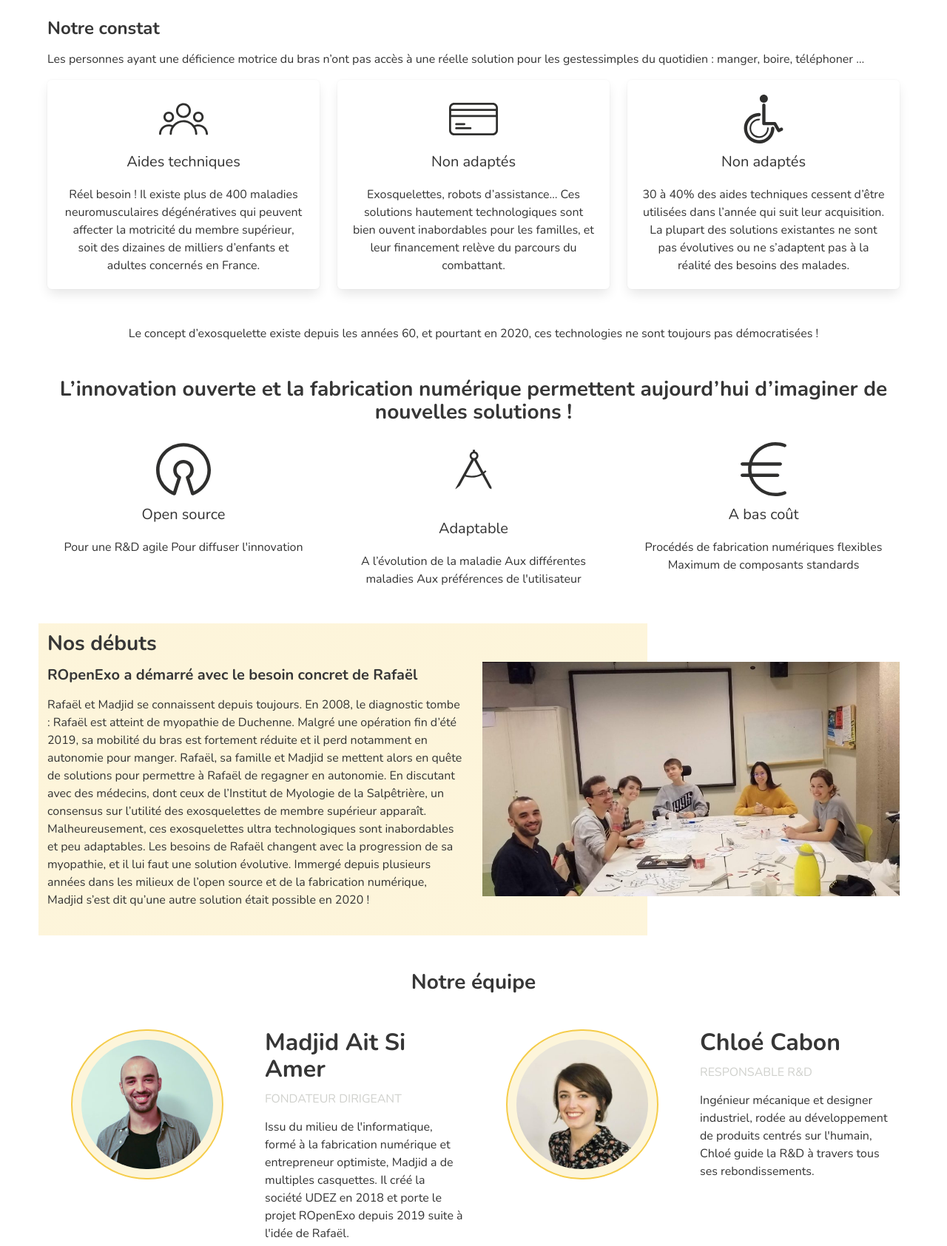
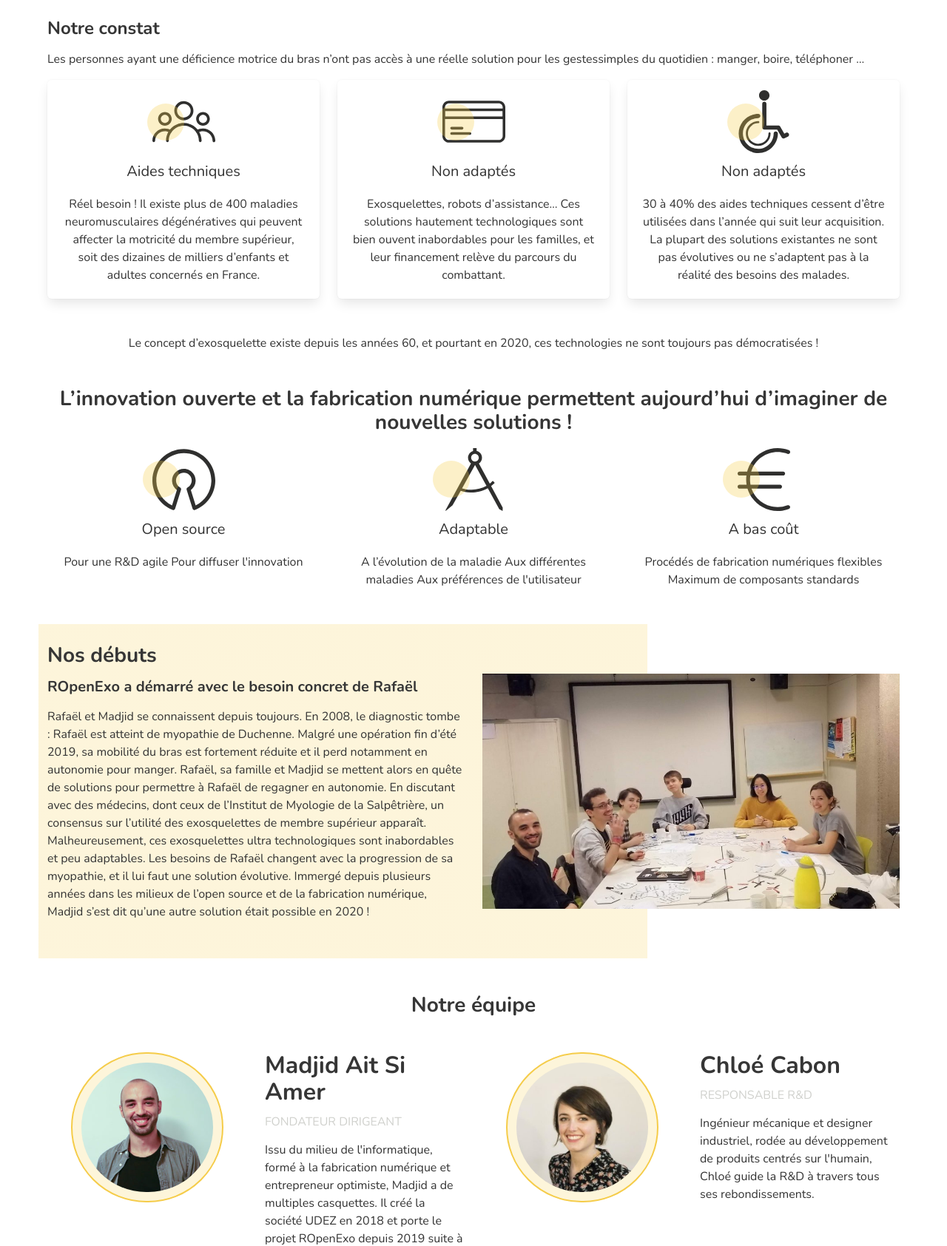
Before and after one commit to Zerui-WANG/ROpenExoWebsite, a Django app: page / in a window 1280 px wide. Shown: the part 619-2304 px from the top of the page at 74% size. Run offline with Django 3.2, Linux system fonts and the light colour scheme; style sheets or scripts are compiled from the project's sources; some libraries are stand-ins or nearby versions.

Commit message:
css: add circle tricks

```diff
--- a/assets/src/styles/main.scss
+++ b/assets/src/styles/main.scss
@@ -11,22 +11,36 @@
 // Import specific styles
 @import "footer.scss";
 
-
+$icon-width: 85px;
+$circle-width: 50px;
 .icon-ROE-homepage{
-    width:20%;
+    width: $icon-width;
     margin: auto;
     display: block;
     margin-bottom: 12px;
+    margin-top: -($icon-width/2 + $circle-width/2);
 }
 
-.icon-ROE-homepage::before{
-    width: 40px;
-    height: 40px;
-    border-radius: 20px;
+// .span-icon-ROE-homepage {
+//     display: block;
+// }
+.span-icon-ROE-homepage::before{
+    display: block;
+    content: " ";
+    width: $circle-width;
+    height: $circle-width;
+    border-radius: 50%;
+    background-color: rgba(245,204,73,0.3);
+    position: relative;
+    margin-left: 35%;
+    margin-top: 12px;
 }
 
+$padding-top-bottom-sections: 15px;
 .background-progress{
     background: linear-gradient(to right, #F5CC4933 70%, white 30%);
+    padding-top: $padding-top-bottom-sections;
+    padding-bottom: $padding-top-bottom-sections;
 }
 
 .double-border {
--- a/polls/templates/polls/index.html
+++ b/polls/templates/polls/index.html
@@ -34,7 +34,9 @@
             <div class="tile is-parent">
                 <article class="tile is-child box">
                 <div class="content">
+                    <span class="span-icon-ROE-homepage">
                         <img class="icon-ROE-homepage" src="/static/icon/user.svg">
+                    </span>
                     <p class="subtitle has-text-centered">Aides techniques</p>
                     <div class="content has-text-centered">
                         <p>
@@ -49,7 +51,9 @@
             <div class="tile is-parent">
                 <article class="tile is-child box">
                 <div class="content">
+                    <span class="span-icon-ROE-homepage">
                         <img class="icon-ROE-homepage" src="/static/icon/credit-card.svg">
+                    </span>
                     <p class="subtitle has-text-centered">Non adaptés</p>
                     <div class="content has-text-centered">
                         <p>
@@ -64,7 +68,9 @@
             <div class="tile is-parent">
                 <article class="tile is-child box">
                 <div class="content">
+                    <span class="span-icon-ROE-homepage">
                         <img class="icon-ROE-homepage" src="/static/icon/handicapped-sign.svg">
+                    </span>
                     <p class="subtitle has-text-centered">Non adaptés</p>
                     <div class="content has-text-centered">
                         <p>
@@ -97,7 +103,9 @@
         <div class="tile is-parent">
             <article class="tile is-child">
             <div class="content">
+                <span class="span-icon-ROE-homepage">
                     <img class="icon-ROE-homepage" src="/static/icon/open-source.svg">
+                </span>
                 <p class="subtitle has-text-centered">Open source</p>
                 <div class="content has-text-centered">
                     <p>Pour une R&amp;D agile Pour diffuser l'innovation</p>
@@ -108,7 +116,9 @@
         <div class="tile is-parent">
             <article class="tile is-child">
             <div class="content">
+                <span class="span-icon-ROE-homepage">
                     <img class="icon-ROE-homepage" src="/static/icon/compass.svg">
+                </span>
                 <p class="subtitle has-text-centered">Adaptable</p>
                 <div class="content has-text-centered">
                     <p>
@@ -122,7 +132,9 @@
         <div class="tile is-parent">
             <article class="tile is-child">
             <div class="content">
+                <span class="span-icon-ROE-homepage">
                     <img class="icon-ROE-homepage" src="/static/icon/euro.svg">
+                </span>
                 <p class="subtitle has-text-centered">A bas coût</p>
                 <div class="content has-text-centered">
                     <p>Procédés de fabrication numériques flexibles Maximum de composants standards </p>
```
Also changed, not shown: images/icon/compass.svg. Lines whose indentation alone changed are shown as unchanged.
